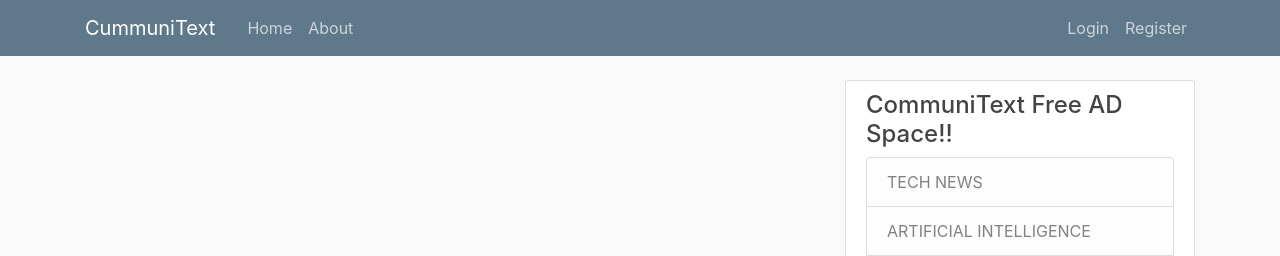
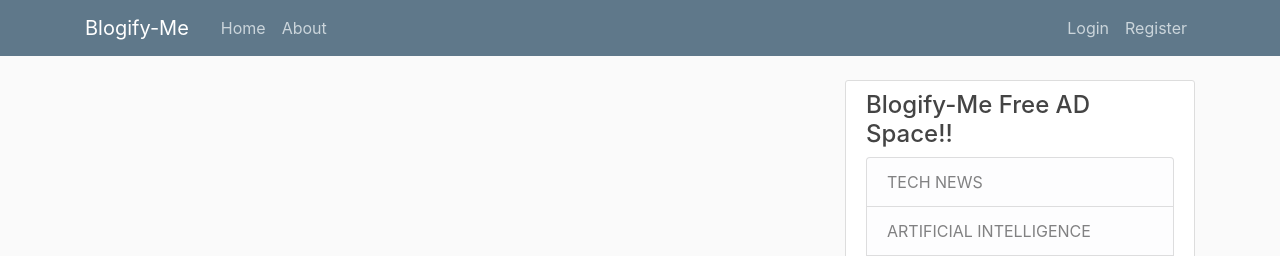
Before and after one commit to sweety902/Blogify, a Django app: page / in a window 1280 px wide. Shown: the top 256 px of the page. Run offline with Django 3.2, Linux system fonts and the light colour scheme; data that the repository does not hold is empty; some libraries are stand-ins or nearby versions.

Commit message:
base update

```diff
--- a/blog/templates/blog/base.html
+++ b/blog/templates/blog/base.html
@@ -19,7 +19,7 @@
     <header class="site-header">
       <nav class="navbar navbar-expand-md navbar-dark bg-steel fixed-top">
         <div class="container">
-          <a class="navbar-brand mr-4" href="{% url 'blog-home' %}">CummuniText</a>
+          <a class="navbar-brand mr-4" href="{% url 'blog-home' %}">Blogify-Me</a>
           <button class="navbar-toggler" type="button" data-toggle="collapse" data-target="#navbarToggle" aria-controls="navbarToggle" aria-expanded="false" aria-label="Toggle navigation">
           <span class="navbar-toggler-icon"></span>
           </button>
@@ -57,7 +57,7 @@
         </div>
         <div class="col-md-4">
           <div class="content-section">
-            <h4>CommuniText Free AD Space!!</h4>
+            <h4>Blogify-Me Free AD Space!!</h4>
               <ul class="list-group">
                 <li class="list-group-item list-group-item-light">TECH NEWS</li>
                 <li class="list-group-item list-group-item-light">ARTIFICIAL INTELLIGENCE</li>
@@ -132,7 +132,7 @@
 
   <!-- Copyright -->
   <div class="footer-copyright text-center py-3">© 2021 Copyright:
-    <a href="{% url 'blog-home'%}"> Blogify.com</a>
+    <a href="{% url 'blog-home'%}"> Blogify-Me.com</a>
   </div>
   <!-- Copyright -->
 
```
